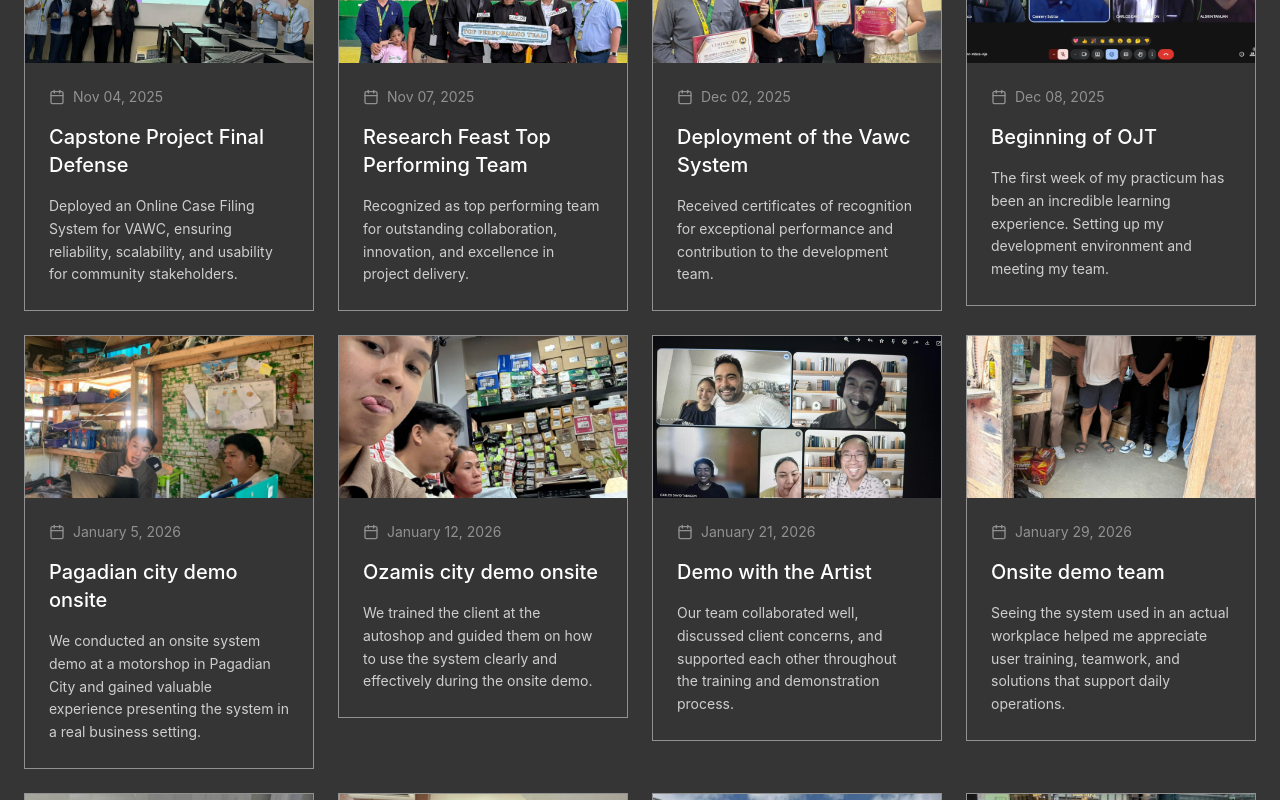
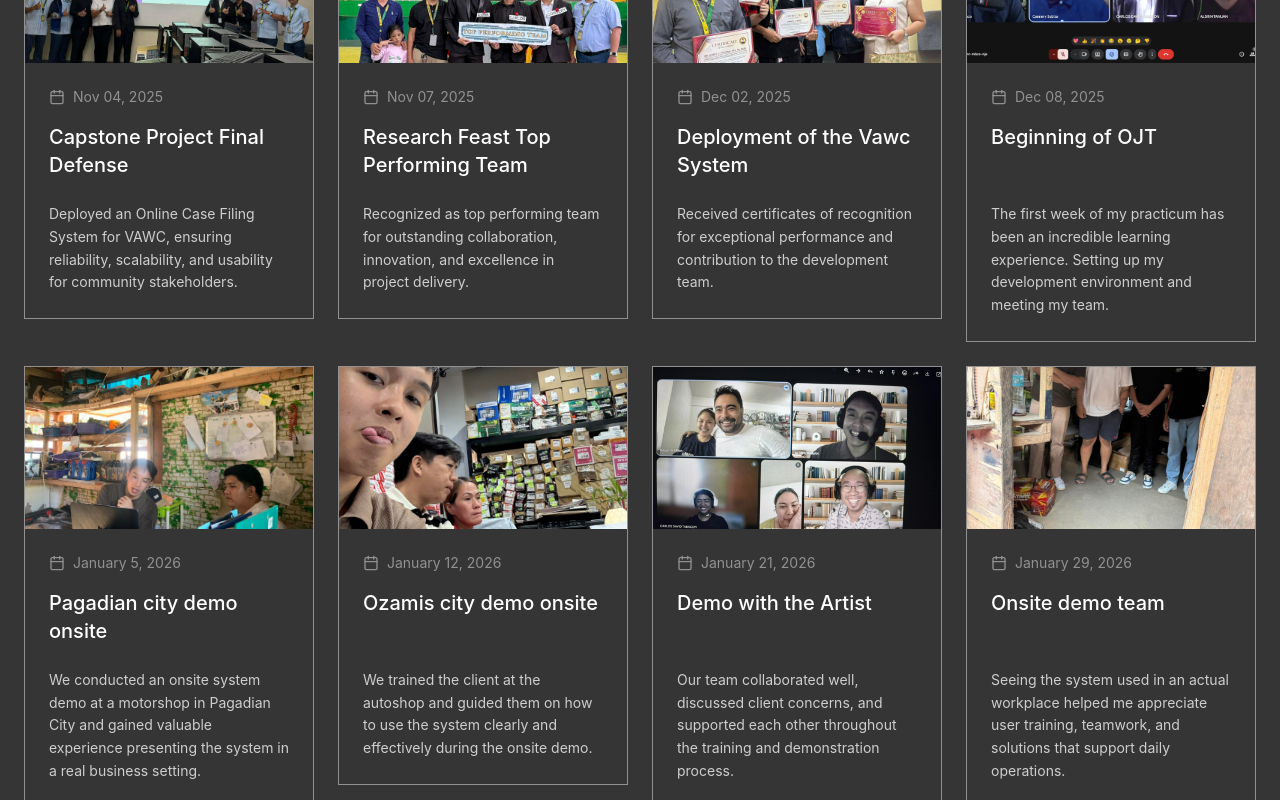
Before and after one commit to brdgt0128/TanuanMyOJTBlog, a React (Vite) app: page / in a window 1280 px wide. Shown: the part 3800-4600 px from the top of the page. Built offline with nearby package versions, Linux system fonts and the light colour scheme.

Commit message:
Normalize blog title heights

```diff
--- a/src/app/components/BlogEntries.tsx
+++ b/src/app/components/BlogEntries.tsx
@@ -131,7 +131,15 @@ export function BlogEntries() {
                   </div>
                 </div>
 
-                <h3 className="text-lg sm:text-xl text-white group-hover:text-[#CECECE] transition-colors duration-300">
+                <h3
+                  className="text-lg sm:text-xl text-white group-hover:text-[#CECECE] transition-colors duration-300 min-h-[56px] sm:min-h-[64px]"
+                  style={{
+                    display: '-webkit-box',
+                    WebkitLineClamp: 2,
+                    WebkitBoxOrient: 'vertical',
+                    overflow: 'hidden',
+                  }}
+                >
                   {post.title}
                 </h3>
 
```
